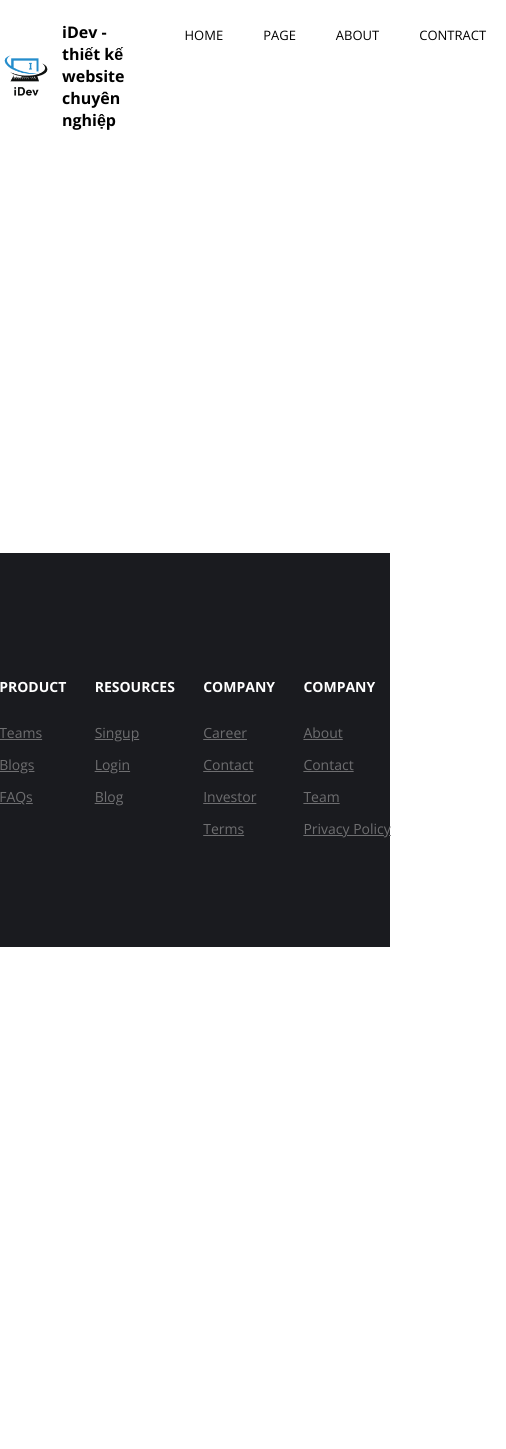
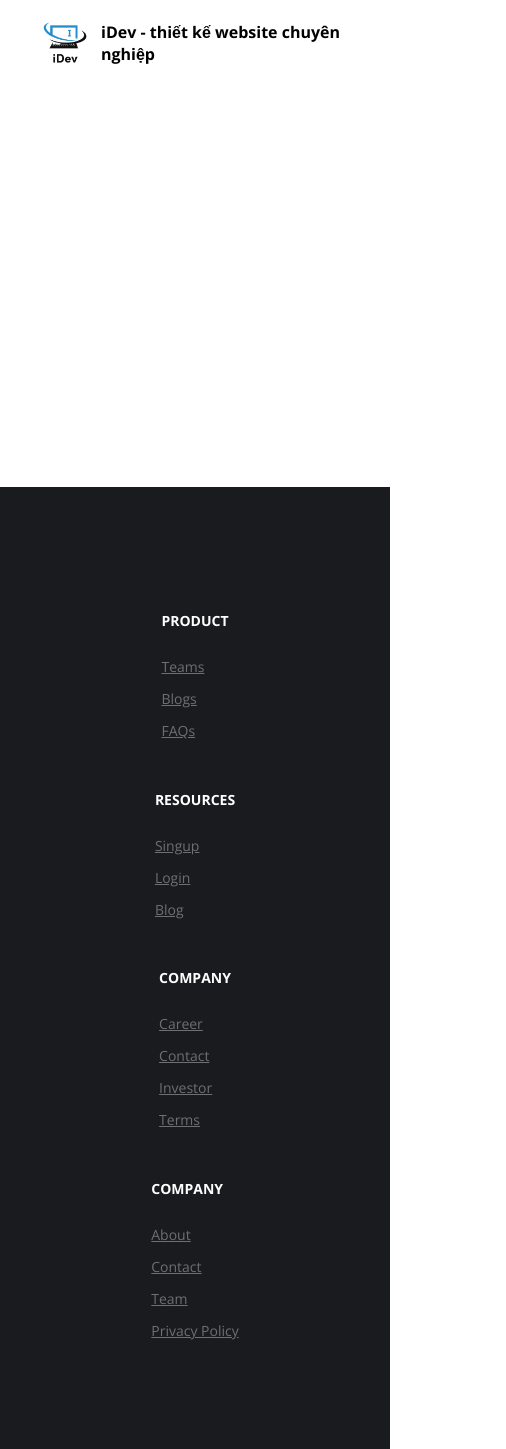
Before and after one commit to huynhtam258/idev-fe-source, a Nuxt app: page / in a window 390 px wide. Shown: the whole page, 506 px wide, since content can reach past the window. Before the commit the page ends 947 px from the top, so only its background shows below. Built offline with nearby package versions, Linux system fonts and the light colour scheme; no server answers.

Commit message:
feat: responsive home page

```diff
--- a/src/assets/scss/_commons.scss
+++ b/src/assets/scss/_commons.scss
@@ -11,10 +11,16 @@ body {
 
   .row {
     display: flex;
-    // -ms-flex-wrap: wrap;
-    // flex-wrap: wrap;
     margin-right: -15px;
     margin-left: -15px;
+  }
+  @media (max-width: 1100px) {
+    .row {
+      display: flex;
+      flex-direction: column;
+      justify-content: center;
+      align-items: center;
+    }
   }
 }
 
--- a/src/assets/scss/_variables.scss
+++ b/src/assets/scss/_variables.scss
@@ -38,5 +38,13 @@
     --font-weight-bold: 700;
 
     --max-width-desktop: 1280px;
+
+    @media (max-width: 1280px) {
+        --max-width-desktop: 1100px;
+    }
+
+    @media (max-width: 1100px) {
+        --max-width-desktop: 80%;
+    }
     --outside-spacing: 100px;
 }
--- a/src/components/common/GradientBannerComponent.vue
+++ b/src/components/common/GradientBannerComponent.vue
@@ -123,6 +123,7 @@
 <script>
 </script>
 <style scoped lang='scss'>
+@import 'src/core/module/home/_gradientBanner.responsive.scss';
 .row {
   justify-content: space-between;
   align-items: center;
--- a/src/components/templates/HeaderComponent.vue
+++ b/src/components/templates/HeaderComponent.vue
@@ -19,6 +19,7 @@
 </script>
 
 <style lang="scss" scoped>
+@import 'src/core/module/header/_header.responsive.scss';
 .headerComponent {
   display: flex;
   justify-content: space-between;
--- /dev/null
+++ b/src/core/module/header/_header.responsive.scss
@@ -0,0 +1,7 @@
+@media (max-width: 1100px) {
+  .headerComponent {
+    &_nav {
+      display: none;
+    }
+  }
+}
--- /dev/null
+++ b/src/core/module/home/_gradientBanner.responsive.scss
@@ -0,0 +1,13 @@
+@media (max-width: 1100px) {
+  .gradientBanner {
+    &_content {
+      &--text {
+        width: auto !important;
+      }
+    }
+  }
+
+  .img-fluid {
+    width: 100%;
+  }
+}
--- /dev/null
+++ b/src/core/module/home/_home.responsive.scss
@@ -0,0 +1,19 @@
+@media (max-width: 1100px) {
+  .homePage {
+    &_feature {
+      .content-image,
+      .content-text {
+        width: auto !important;
+      }
+    }
+
+  }
+  .featureCard {
+    &_content {
+      &__item {
+        width: 76% !important;
+        text-align: center;
+      }
+    }
+  }
+}
--- a/src/pages/home/index.vue
+++ b/src/pages/home/index.vue
@@ -65,6 +65,7 @@ const { data: homeData } = await useAsyncData(() =>
 );
 </script>
 <style scoped lang='scss'>
+@import 'src/core/module/home/_home.responsive.scss';
 .homePage {
   &_feature {
     display: flex;
@@ -76,7 +77,7 @@ const { data: homeData } = await useAsyncData(() =>
     }
     .content-image {
       .image {
-        width: 540px;
+        width: 100%;
       }
     }
     .content-text {
```
